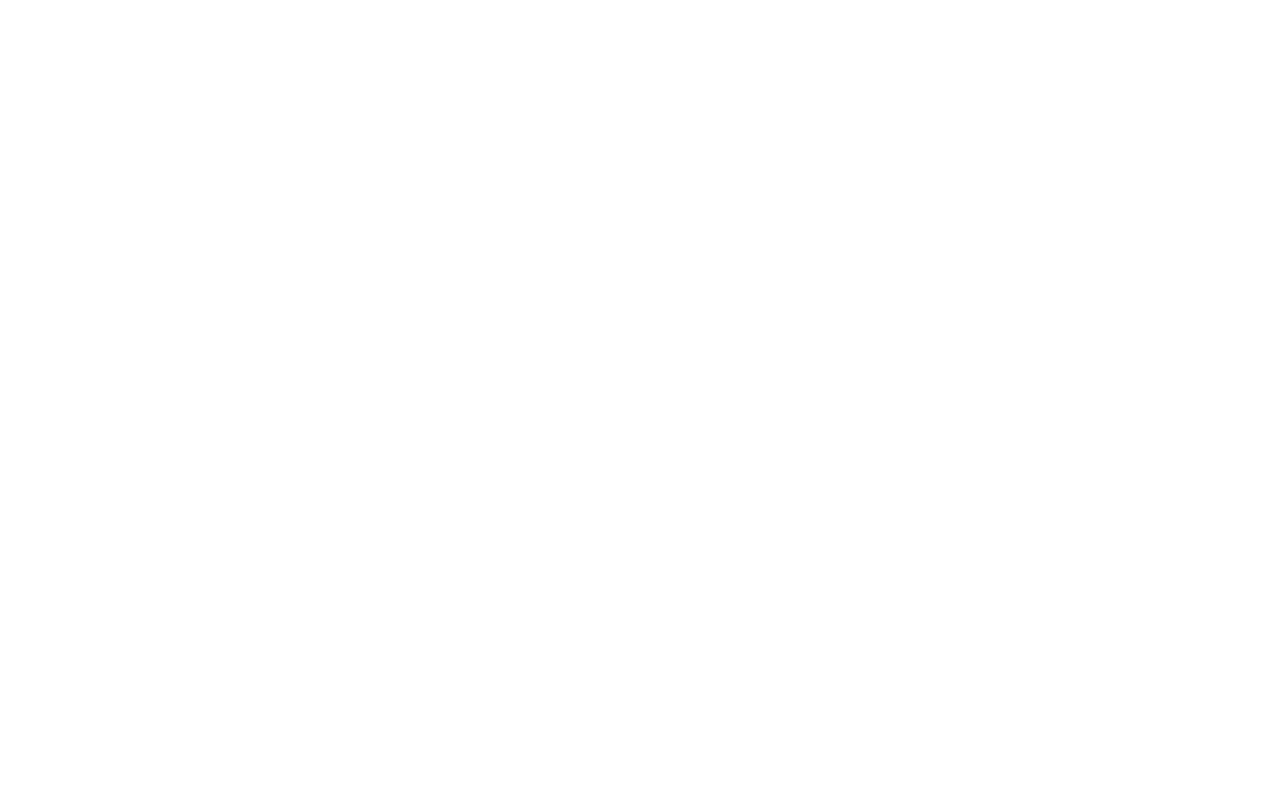
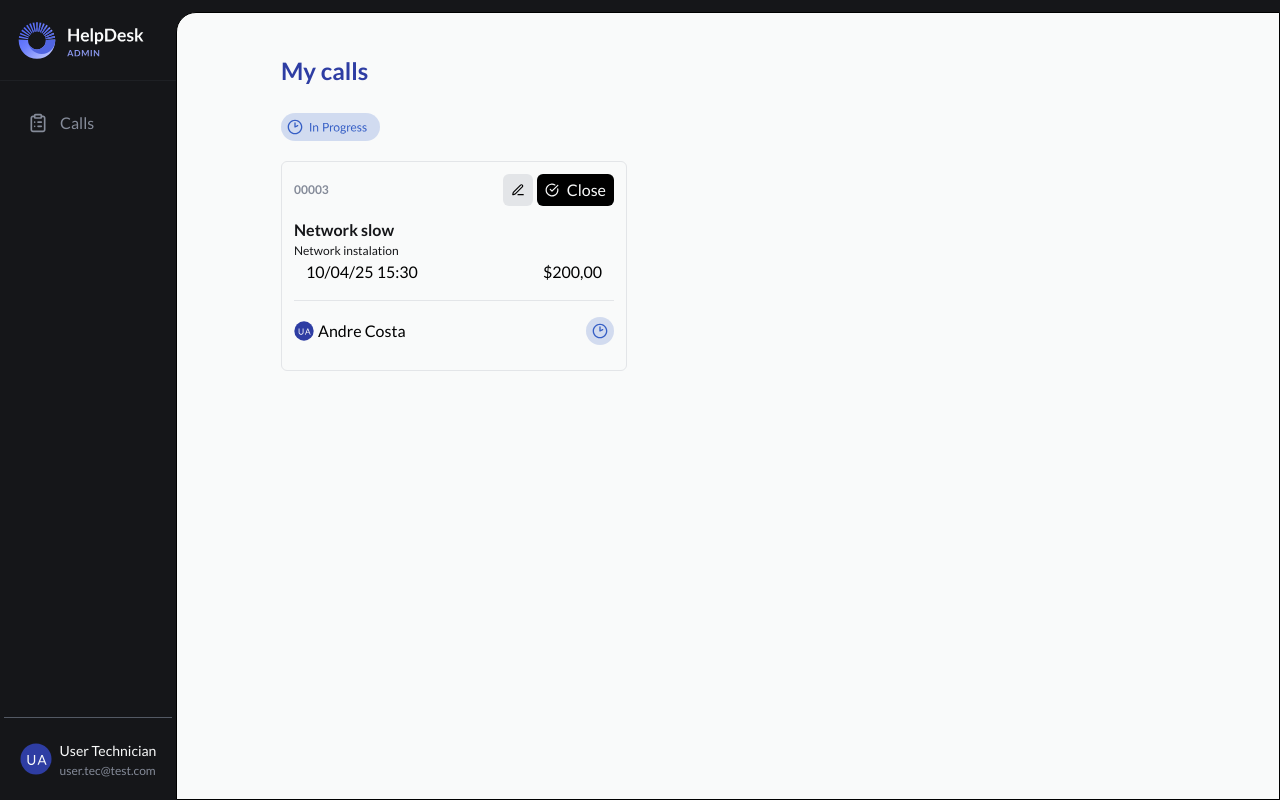
Before and after one commit to jotadagostin/HelpDesk, a React (Vite) app in the folder helpdesk/: page /technician in a window 1280 px wide. Before the commit this address had no page. Built offline with nearby package versions, Linux system fonts and the light colour scheme.

Commit message:
setting new page

```diff
--- /dev/null
+++ b/helpdesk/src/pages/Technician/Technician.tsx
@@ -0,0 +1,201 @@
+import adminMenuSvg from "../../assets/images/NavHeaderAdmin.svg";
+import callsSvg from "../../assets/icons/icon/clipboard-list.svg";
+import callsWhiteSvg from "../../assets/icons/icon/clipboard-list-white.svg";
+import avatarSvg from "../../assets/images/Avatar.svg";
+import { useState } from "react";
+import { useNavigate } from "react-router";
+import statusOpen from "../../assets/icons/icon/tecStatusOpen.svg";
+import penEdit from "../../assets/icons/icon/pen-line.svg";
+import circleClose from "../../assets/icons/icon/white-circle.svg";
+import mobileStatusInProgress from "../../assets/icons/icon/statusInProgressMobile.svg";
+
+export function Technician() {
+  const [isHovered, setIsHovered] = useState(false);
+  const [isMobileMenuOpen, setIsMobileMenuOpen] = useState(false);
+  const navigate = useNavigate();
+
+  return (
+    // sidebar desktop:
+    <div className="w-full h-screen bg-[var(--gray-100)] flex flex-col md:flex-row ">
+      {/* Topbar - apenas para mobile */}
+      <div className="flex items-center justify-between px-4 py-3 md:hidden bg-[var(--gray-100)]">
+        {/* Mobile Sidebar */}
+        {isMobileMenuOpen && (
+          <div className="md:hidden fixed top-0 left-0 z-50 w-[200px] h-full bg-[var(--gray-100)] shadow-lg flex flex-col">
+            {/* Botão de fechar */}
+            <div className="flex justify-end p-4">
+              <button
+                onClick={() => setIsMobileMenuOpen(false)}
+                className="text-[var(--gray-600)] hover:text-[var(--blue-dark)]"
+              >
+                <svg
+                  className="w-6 h-6"
+                  fill="none"
+                  stroke="currentColor"
+                  viewBox="0 0 24 24"
+                  xmlns="http://www.w3.org/2000/svg"
+                >
+                  <path
+                    strokeLinecap="round"
+                    strokeLinejoin="round"
+                    strokeWidth={2}
+                    d="M6 18L18 6M6 6l12 12"
+                  />
+                </svg>
+              </button>
+            </div>
+
+            {/* Nav Items */}
+            <nav className="flex-1 px-2">
+              <ul className="flex flex-col gap-2">
+                <li
+                  className="flex items-center gap-3 p-2 rounded hover:bg-[var(--blue-dark)]"
+                  onClick={() => {
+                    navigate("/admin");
+                    setIsMobileMenuOpen(false);
+                  }}
+                >
+                  <img src={callsSvg} alt="Calls" className="w-5 h-5" />
+                  <span className="text-[var(--gray-400)]">Calls</span>
+                </li>
+              </ul>
+            </nav>
+          </div>
+        )}
+
+        {/* Botão burger */}
+        <button
+          onClick={() => setIsMobileMenuOpen(!isMobileMenuOpen)}
+          className="bg-[var(--gray-200)]"
+        >
+          <svg
+            className="w-6 h-6 text-[var(--gray-600)]"
+            fill="none"
+            stroke="currentColor"
+            viewBox="0 0 24 24"
+            xmlns="http://www.w3.org/2000/svg"
+          >
+            <path
+              strokeLinecap="round"
+              strokeLinejoin="round"
+              strokeWidth={2}
+              d="M4 6h16M4 12h16M4 18h16"
+            />
+          </svg>
+        </button>
+
+        {/* Logo ou título */}
+        <div className="w-[200px] h-[44px] flex items-center">
+          <img src={adminMenuSvg} alt="" />
+        </div>
+
+        {/* Avatar Admin */}
+        <div>
+          <img
+            src={avatarSvg}
+            alt="User avatar"
+            className="w-8 h-8 rounded-full"
+          />
+        </div>
+      </div>
+      <div className="hidden md:flex w-[200px] h-screen bg-[var(--gray-100)] flex-col">
+        <img src={adminMenuSvg} alt="HelpDesk logo" />
+        <nav className="w-full  justify-center items-center pt-5">
+          <ul className="">
+            <li
+              onMouseEnter={() => setIsHovered(true)}
+              onMouseLeave={() => setIsHovered(false)}
+              className="  w-[168px] h-[44px] flex items-center gap-3  pl-5 justify-start ml-2 hover:bg-[var(--blue-dark)] rounded-md transition-all"
+            >
+              <a href="" className="flex items-center justify-center gap-3">
+                <img
+                  src={isHovered ? callsWhiteSvg : callsSvg}
+                  alt="cliboard icon"
+                  className="w-[20px] h-[20px]  transition-all"
+                />
+                <span
+                  className={`transition-all ${
+                    isHovered ? "text-white" : "text-[var(--gray-400)]"
+                  }`}
+                >
+                  Calls
+                </span>
+              </a>
+            </li>
+          </ul>
+        </nav>
+
+        <div className="h-[83%]  flex justify-center items-end ">
+          <div className="flex items-center gap-2 border-t border-t-[var(--gray-300)] py-5 px-4">
+            <img src={avatarSvg} alt="" className="w-[32px] h-[32px]" />
+            <div className="">
+              <span className="text-[var(--gray-600)] text-[14px]">
+                User Technician
+              </span>
+              <p className="text-[var(--gray-400)] text-[12px]">
+                user.tec@test.com
+              </p>
+            </div>
+          </div>
+        </div>
+      </div>
+
+      {/* Div Calls starts here: */}
+      <div className=" w-full  bg-[var(--gray-600)] border rounded-tl-[20px] mt-3 flex flex-col items-left px-4 py-4 sm:px-26">
+        <div className=" ">
+          <h1 className="w-full max-w-screen-lg  font-bold text-[20px] sm:text-[24px] text-[var(--blue-dark)]  py-6 ">
+            My calls
+          </h1>
+        </div>
+        <div className=" w-full h-screen">
+          <div>
+            <div className="pb-5">
+              <img src={statusOpen} alt="" />
+            </div>
+            <div className="border w-[346px] h-[210px] rounded-md border-[var(--gray-500)]">
+              <div className="">
+                <div className="flex justify-between p-3">
+                  <span className="text-[var(--gray-400)] font-bold text-[12px] flex items-center justify-center">
+                    00003
+                  </span>
+                  <div className="flex gap-1">
+                    <button className="bg-[var(--gray-500)] p-2 rounded-md">
+                      <img src={penEdit} className="w-[14px] h-[14px]" alt="" />
+                    </button>
+                    <button className="bg-black text-[var(--gray-600)] flex items-center justify-center p-1 px-2 gap-2 rounded-md">
+                      <img src={circleClose} alt="" />
+                      Close
+                    </button>
+                  </div>
+                </div>
+                <div className="px-3">
+                  <h1 className="text-[var(--gray-100)] font-bold text-[16px]">
+                    Network slow
+                  </h1>
+                  <p className="text-[var(--gray-100)] text-[12px]">
+                    Network instalation
+                  </p>
+                  <div className="flex border-b border-b-[var(--gray-500)] pb-4 justify-between px-3">
+                    <span>10/04/25 15:30</span>
+                    <span>$200,00</span>
+                  </div>
+                  <div className="flex justify-between mt-4 ">
+                    <div className="flex gap-1 items-center  ">
+                      <img
+                        src={avatarSvg}
+                        alt=""
+                        className="w-[20px] h-[20px]"
+                      />
+                      <span>Andre Costa</span>
+                    </div>
+                    <img src={mobileStatusInProgress} alt="" />
+                  </div>
+                </div>
+              </div>
+            </div>
+          </div>
+        </div>
+      </div>
+    </div>
+  );
+}
--- /dev/null
+++ b/helpdesk/src/routes/TecRoutes.tsx
@@ -0,0 +1,10 @@
+import { Route, Routes } from "react-router";
+import { Technician } from "../pages/Technician/Technician";
+
+export function TecRoutes() {
+  return (
+    <Routes>
+      <Route index element={<Technician />} />
+    </Routes>
+  );
+}
--- a/helpdesk/src/routes/index.tsx
+++ b/helpdesk/src/routes/index.tsx
@@ -2,6 +2,7 @@
 import { LogIn } from "../pages/LogIn";
 import { SignIn } from "../pages/SignIn";
 import { AdminRoutes } from "./AdminRoutes";
+import { Technician } from "../pages/Technician/Technician";
 
 export function AppRoutes() {
   const location = useLocation();
@@ -13,6 +14,9 @@
 
       {/* Admin Routes */}
       <Route path="/admin/*" element={<AdminRoutes />} />
+
+      {/* Technician Routes */}
+      <Route path="/technician" element={<Technician />} />
     </Routes>
   );
 }
```
Also changed, not shown: helpdesk/src/assets/icons/icon/tecStatusOpen.svg (added), helpdesk/src/assets/icons/icon/white-circle.svg (added).
